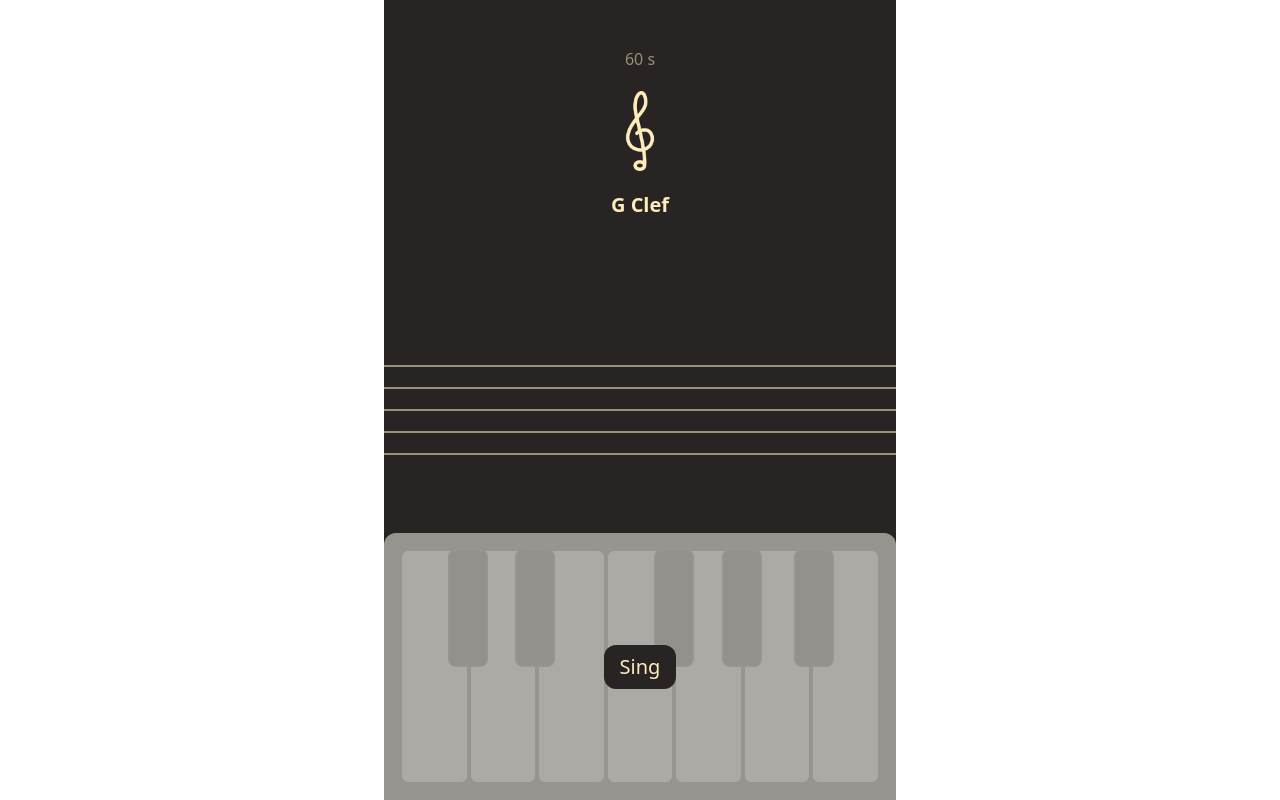
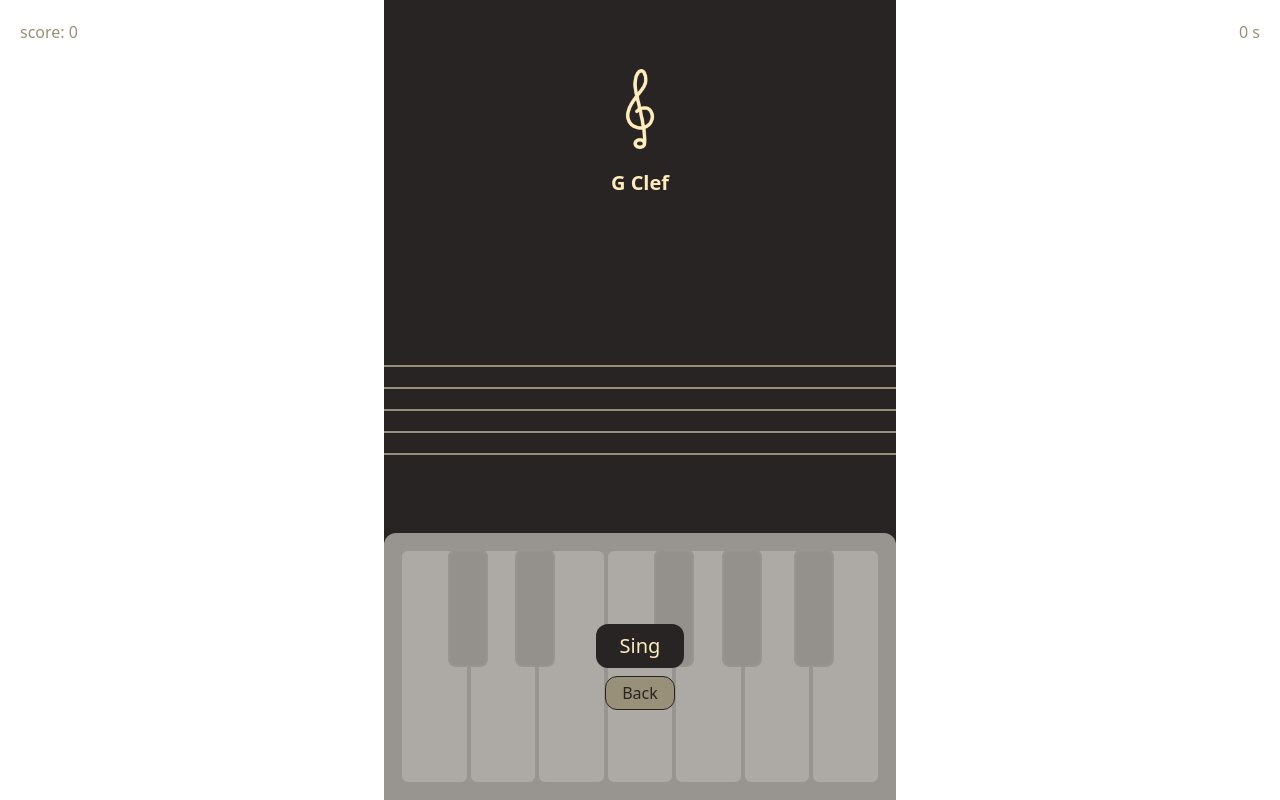
Before and after one commit to Nothehi/Peanote, a Vue app: page /game in a window 1280 px wide. Built offline with nearby package versions, Linux system fonts and the light colour scheme.

Commit message:
feat: add game logic to view

```diff
--- a/src/views/GameView.vue
+++ b/src/views/GameView.vue
@@ -1,41 +1,47 @@
 <script setup lang="ts">
+import { useGameStore } from '@/stores/game'
+import { RouterLink } from 'vue-router'
 import TheStaff from '@/components/TheStaff.vue'
 import ThePiano from '@/components/ThePiano.vue'
 import GClef from '@/assets/g-clef.png'
-import { ref, watch } from 'vue';
 
-const isRunning = ref(false)
-const timerCount = ref(60)
-
-watch(timerCount, () => {
-  if (timerCount.value > 0 && isRunning.value) {
-    setTimeout(() => timerCount.value -= 1, 1000)
-  } else {
-    timerCount.value = 60
-    isRunning.value = false
-  }
-}, { immediate: true })
+const game = useGameStore()
 </script>
 
 <template>
   <div class="flex flex-col items-center justify-center h-full">
     <header class="flex flex-col items-center justify-center w-full h-1/3">
-      <span class="mb-5 text-secondary">{{ timerCount }} s</span>
+      <span class="absolute mb-5 right-5 top-5 text-secondary">{{ game.timerCount }} s</span>
+      <span class="absolute left-5 top-5 text-secondary">score: {{ game.score }}</span>
       <img :src="GClef" alt="G Clef" class="max-w-20" />
       <h4 class="mt-5 text-xl font-bold text-primary">G Clef</h4>
     </header>
 
     <main class="flex items-center justify-center w-full h-1/3">
-      <the-staff />
+      <the-staff :note="game.currentKey" />
     </main>
 
     <footer class="relative flex flex-row items-center justify-start w-full p-4 h-1/3">
-      <div class="absolute top-0 left-0 z-40 w-full h-full opacity-90 bg-tertiary rounded-t-xl"></div>
-      <div class="absolute top-0 left-0 z-40 flex items-center justify-center w-full h-full">
-        <button class="px-4 py-2 text-xl bg-surface text-primary rounded-xl">Sing</button>
+      <div
+        v-if="!game.isRunning"
+        class="absolute top-0 left-0 z-40 w-full h-full opacity-90 bg-tertiary rounded-t-xl"
+      ></div>
+      <div
+        v-if="!game.isRunning"
+        class="absolute top-0 left-0 z-40 flex flex-col items-center justify-center w-full h-full space-y-2"
+      >
+        <button class="px-6 py-2 text-xl bg-surface text-primary rounded-xl" @click="game.run">
+          Sing
+        </button>
+        <router-link
+          to="/"
+          class="px-4 py-1 border bg-secondary border-surface text-surface rounded-xl"
+          @click="game.run"
+          >Back</router-link
+        >
       </div>
 
-      <the-piano />
+      <the-piano @key-pushed="game.compareNote" />
     </footer>
   </div>
 </template>
```
